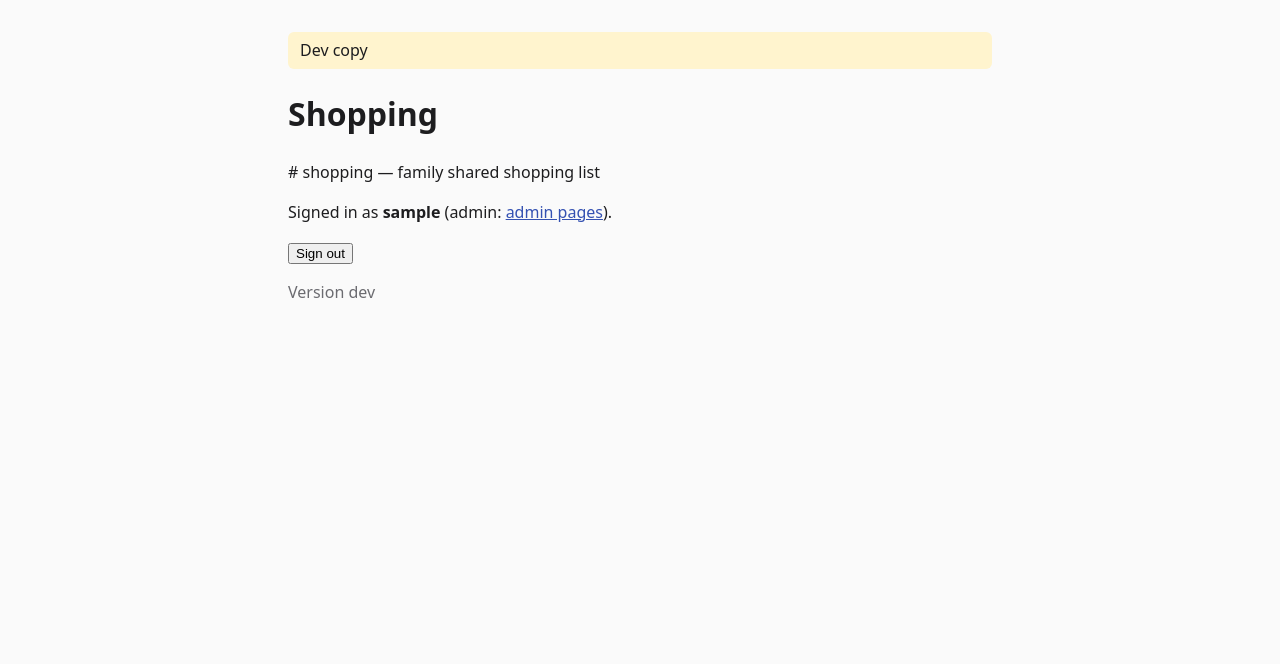
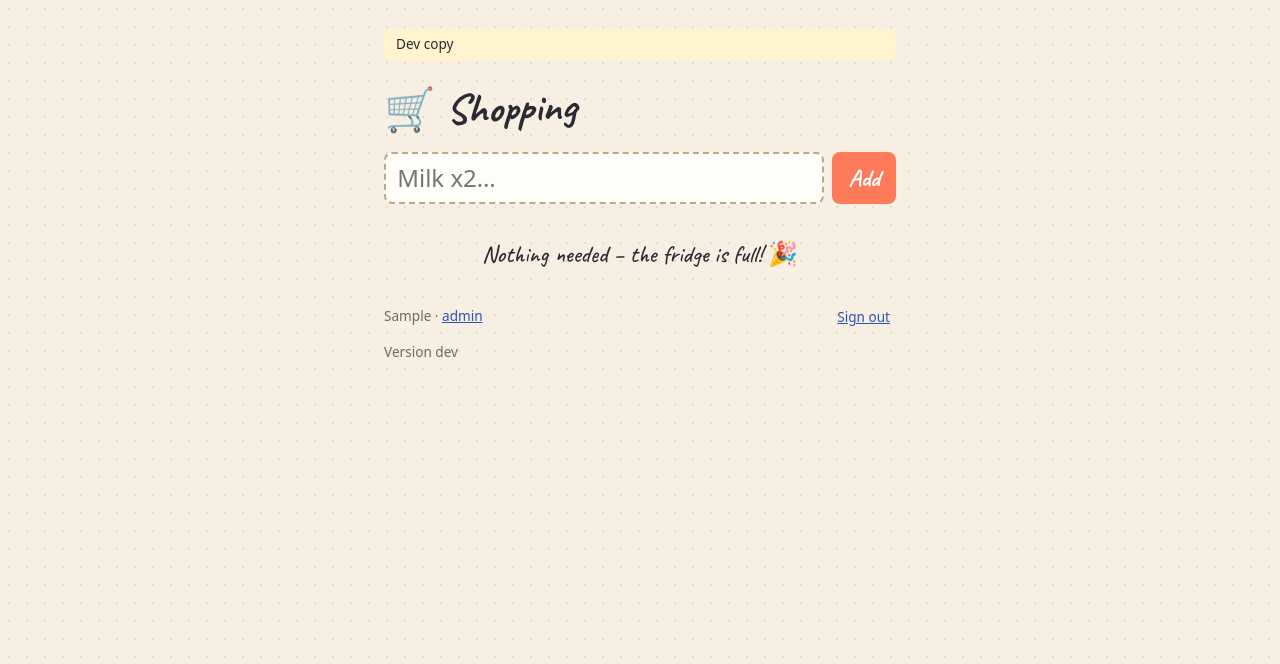
Before and after one commit to VeniVidiLudi-sandbox/shopping, a Django app: page / in a window 1280 px wide. Shown: the top 664 px of the page. Run offline with Django 5.2, Linux system fonts and the light colour scheme; the visitor is signed in with stand-in values (Sample User, id 1); data comes from the database, SQL or seed files in the repository; data that the repository does not hold is empty.

Commit message:
Shared shopping list: post-it items, add, mark ordered/undo
Co-Authored-By: Claude Sonnet 5.5 <noreply@anthropic.com>

```diff
--- a/app/admin.py
+++ b/app/admin.py
@@ -1,6 +1,7 @@
 from django.contrib import admin
 
-from .models import Heartbeat, Profile
+from .models import Heartbeat, Item, Profile
 
 admin.site.register(Profile)
 admin.site.register(Heartbeat)
+admin.site.register(Item)
--- a/app/management/commands/seed.py
+++ b/app/management/commands/seed.py
@@ -1,7 +1,7 @@
 """Dev data (platform.yaml `commands.seed`; dev only)."""
 from django.core.management.base import BaseCommand
 
-from app.models import Heartbeat
+from app.models import Heartbeat, Item
 
 
 class Command(BaseCommand):
@@ -10,4 +10,7 @@ class Command(BaseCommand):
     def handle(self, *args, **options):
         if not Heartbeat.objects.exists():
             Heartbeat.objects.create()
+        if not Item.objects.exists():
+            for t in ["Milk x2", "Bread", "Bananas", "Washing-up liquid", "Cheese"]:
+                Item.objects.create(text=t)
         self.stdout.write("seeded")
--- a/app/templates/app/home.html
+++ b/app/templates/app/home.html
@@ -1,18 +1,61 @@
 <!doctype html>
 <html lang="en"><head><meta charset="utf-8"><meta name="viewport" content="width=device-width, initial-scale=1">
 <title>Shopping</title>
+<link rel="preconnect" href="https://fonts.googleapis.com"><link rel="preconnect" href="https://fonts.gstatic.com" crossorigin>
+<link href="https://fonts.googleapis.com/css2?family=Caveat:wght@500;700&display=swap" rel="stylesheet">
 <style>
-:root{--fg:#1d1d1f;--bg:#fafafa;--muted:#6b6b70;--line:#dcdce0;--accent:#3451b2;--warn:#fff4ce}
-@media (prefers-color-scheme:dark){:root{--fg:#ececf0;--bg:#16161a;--muted:#9b9ba3;--line:#34343a;--accent:#8fa6ff;--warn:#4a3b00}}
-body{font:16px/1.5 system-ui,sans-serif;color:var(--fg);background:var(--bg);max-width:44rem;margin:0 auto;padding:1rem}
-a{color:var(--accent)} .muted{color:var(--muted)} .banner{background:var(--warn);padding:.4rem .75rem;border-radius:6px}
+:root{--fg:#2b2a33;--muted:#6f6a63}
+*{box-sizing:border-box}
+body{font:16px/1.5 system-ui,sans-serif;color:var(--fg);background:#f6efe2;
+ background-image:radial-gradient(#e9dcc3 1px,transparent 1px);background-size:18px 18px;
+ max-width:34rem;margin:0 auto;padding:1rem 1rem 3rem}
+.hand{font-family:Caveat,"Segoe Print","Bradley Hand","Comic Sans MS",cursive}
+a{color:#3451b2} .muted{color:var(--muted);font-size:.85rem}
+.banner{background:#fff4ce;padding:.3rem .75rem;border-radius:6px;font-size:.85rem}
+h1{font-size:2.6rem;margin:.2rem 0;transform:rotate(-1.5deg)}
+form.add{display:flex;gap:.5rem;margin:1rem 0 1.5rem}
+form.add input{flex:1;min-width:0;font:inherit;font-size:1.5rem;padding:.4rem .7rem;border:2px dashed #b9a88a;border-radius:8px;background:#fffdf7}
+button{font:inherit;cursor:pointer}
+form.add button{font-size:1.5rem;padding:.3rem 1rem;border:0;border-radius:8px;background:#ff7a59;color:#fff;font-weight:700;min-height:48px}
+ul{list-style:none;margin:0;padding:0;display:grid;grid-template-columns:1fr 1fr;gap:1.1rem}
+@media (max-width:360px){ul{grid-template-columns:1fr}}
+li{position:relative;padding:.9rem .8rem .6rem;min-height:8rem;box-shadow:2px 4px 8px rgba(0,0,0,.18);display:flex;flex-direction:column;justify-content:space-between;transition:opacity .2s}
+li:nth-child(odd){margin-top:.3rem}
+li.yellow{background:#fff176}li.pink{background:#ff9ec4}li.blue{background:#8fd3ff}li.green{background:#a5e887}li.orange{background:#ffbf69}
+li::before{content:"";position:absolute;top:-8px;left:50%;width:14px;height:14px;margin-left:-7px;border-radius:50%;background:radial-gradient(circle at 35% 35%,#ff6b6b,#b22);box-shadow:1px 2px 3px rgba(0,0,0,.4)}
+.text{font-size:1.7rem;line-height:1.1;font-weight:700;word-break:break-word}
+.meta{font-size:.78rem;color:#4a463e;margin:.4rem 0}
+li button{align-self:flex-end;min-height:44px;min-width:44px;padding:.3rem .8rem;border:2px solid rgba(0,0,0,.35);border-radius:22px;background:rgba(255,255,255,.55);font-size:.95rem}
+li.done{opacity:.55;filter:saturate(.5)} li.done .text{text-decoration:line-through}
+h2{font-size:1.6rem;margin:2rem 0 1rem}
+.empty{font-size:1.5rem;text-align:center;margin:2rem 0}
+.who{display:flex;justify-content:space-between;align-items:center;margin-top:2rem}
+.who button{background:none;border:0;color:#3451b2;text-decoration:underline;font-size:.85rem}
 </style></head><body>
 {% if app_env == "dev" %}<p class="banner">Dev copy</p>{% endif %}
-<h1>Shopping</h1>
-<p>{{ app_description }}</p>
+<h1 class="hand">🛒 Shopping</h1>
 {% if user.is_authenticated %}
-<p>Signed in as <strong>{{ user.username }}</strong>{% if user.is_superuser %} (admin: <a href="/admin/">admin pages</a>){% endif %}.</p>
-<form method="post" action="{% url 'oidc_logout' %}">{% csrf_token %}<button>Sign out</button></form>
-{% else %}<p><a href="{% url 'oidc_authentication_init' %}">Sign in</a></p>{% endif %}
-<p class="muted">Version {{ app_version }}{% if last_heartbeat %} · last heartbeat {{ last_heartbeat.at|date:"Y-m-d H:i" }} UTC{% endif %}</p>
+<form class="add" method="post" action="{% url 'add_item' %}">{% csrf_token %}
+ <input class="hand" name="text" maxlength="120" placeholder="Milk x2…" autocomplete="off" required aria-label="New item">
+ <button class="hand">Add</button>
+</form>
+{% regroup items by ordered as groups %}
+{% for g in groups %}
+ {% if g.grouper %}<h2 class="hand">✔ Ordered</h2>{% endif %}
+ <ul>{% for i in g.list %}
+  <li class="{{ i.colour }}{% if i.ordered %} done{% endif %}" style="transform:rotate({{ i.tilt }}deg)">
+   <div class="text hand">{{ i.text }}</div>
+   <div class="meta">{{ i.adder_name }} · {{ i.added_at|timesince }} ago{% if i.ordered %}<br>ordered by {{ i.ordered_by.first_name|default:i.ordered_by.username }}{% endif %}</div>
+   <form method="post" action="{% url 'toggle_item' i.pk %}">{% csrf_token %}
+    <button class="hand">{% if i.ordered %}↩ Undo{% else %}✓ Ordered{% endif %}</button></form>
+  </li>{% endfor %}
+ </ul>
+{% empty %}<p class="empty hand">Nothing needed – the fridge is full! 🎉</p>{% endfor %}
+<div class="who"><span class="muted">{{ user.first_name|default:user.username }}{% if user.is_superuser %} · <a href="/admin/">admin</a>{% endif %}</span>
+<form method="post" action="{% url 'oidc_logout' %}">{% csrf_token %}<button>Sign out</button></form></div>
+{% else %}
+<p class="hand" style="font-size:1.6rem">{{ app_description }}</p>
+<p><a class="hand" style="font-size:1.8rem" href="{% url 'oidc_authentication_init' %}">Sign in</a></p>
+{% endif %}
+<p class="muted">Version {{ app_version }}</p>
 </body></html>
--- a/app/views.py
+++ b/app/views.py
@@ -1,11 +1,38 @@
-from django.shortcuts import render
+from django.contrib.auth.decorators import login_required
+from django.shortcuts import get_object_or_404, redirect, render
+from django.utils import timezone
+from django.views.decorators.http import require_POST
+
 
 from .middleware import HealthMiddleware
-from .models import Heartbeat
+from .models import Heartbeat, Item
 
 # /health is answered by HealthMiddleware; this is only for the URL name.
 health = HealthMiddleware(lambda request: None)
 
 
 def home(request):
-    return render(request, "app/home.html", {"last_heartbeat": Heartbeat.objects.first()})
+    ctx = {"last_heartbeat": Heartbeat.objects.first()}
+    if request.user.is_authenticated:
+        ctx["items"] = Item.objects.select_related("added_by", "ordered_by")
+    return render(request, "app/home.html", ctx)
+
+
+@login_required
+@require_POST
+def add_item(request):
+    text = " ".join(request.POST.get("text", "").split())[:120]
+    if text:
+        Item.objects.create(text=text, added_by=request.user)
+    return redirect("home")
+
+
+@login_required
+@require_POST
+def toggle_item(request, pk):
+    item = get_object_or_404(Item, pk=pk)
+    item.ordered = not item.ordered
+    item.ordered_by = request.user if item.ordered else None
+    item.ordered_at = timezone.now() if item.ordered else None
+    item.save()
+    return redirect("home")
--- a/config/urls.py
+++ b/config/urls.py
@@ -5,6 +5,8 @@ from app import views
 
 urlpatterns = [
     path("", views.home, name="home"),
+    path("add", views.add_item, name="add_item"),
+    path("item/<int:pk>/toggle", views.toggle_item, name="toggle_item"),
     path("health", views.health, name="health"),
     path("oidc/", include("mozilla_django_oidc.urls")),
     path("admin/", admin.site.urls),
```
Also changed, not shown: CLAUDE.md (+13 -3 lines), app/models.py (+32 -0 lines), tests/test_app.py (+21 -0 lines), app/migrations/0002_item.py (added), test.sqlite3 (added).
